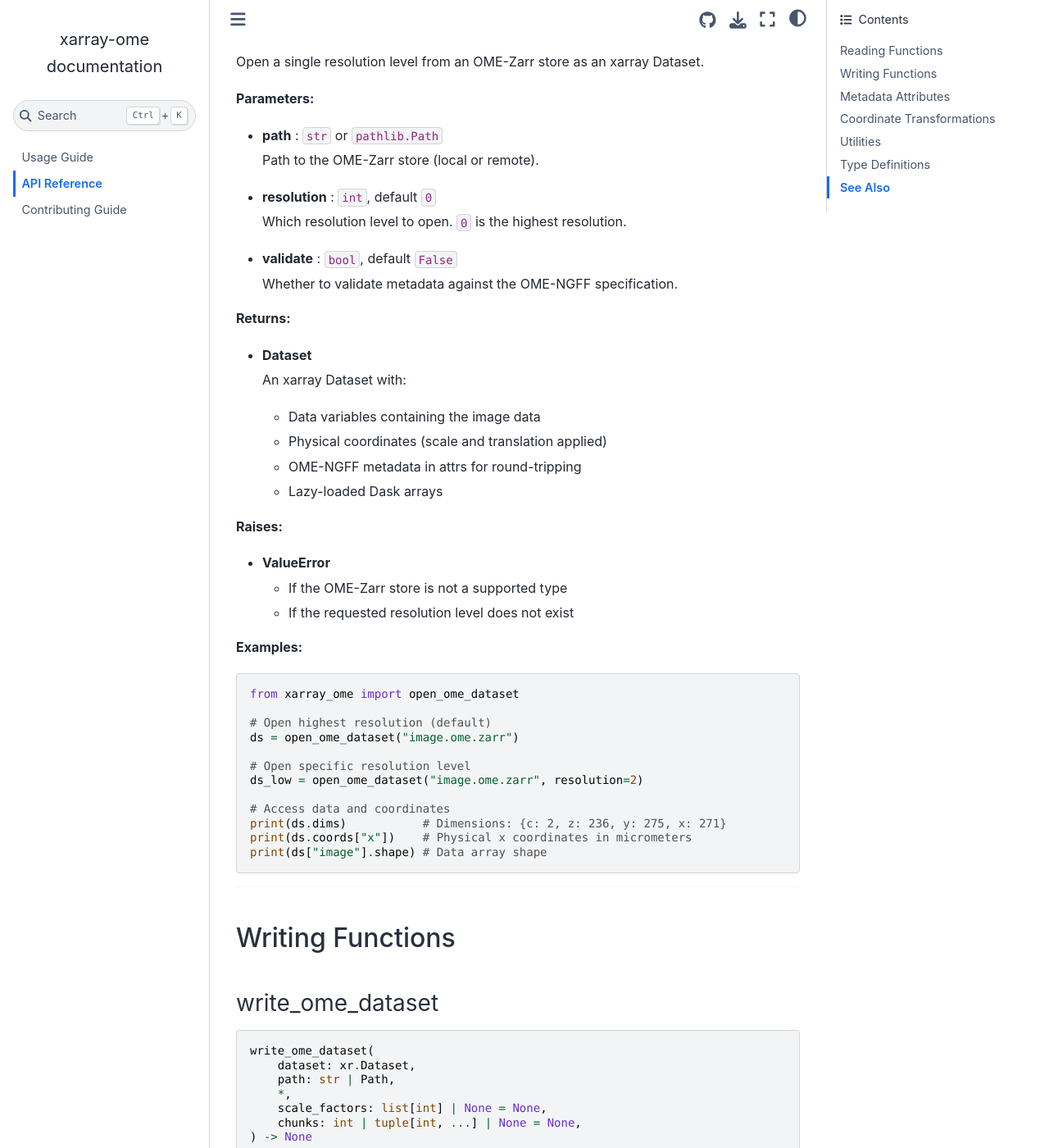
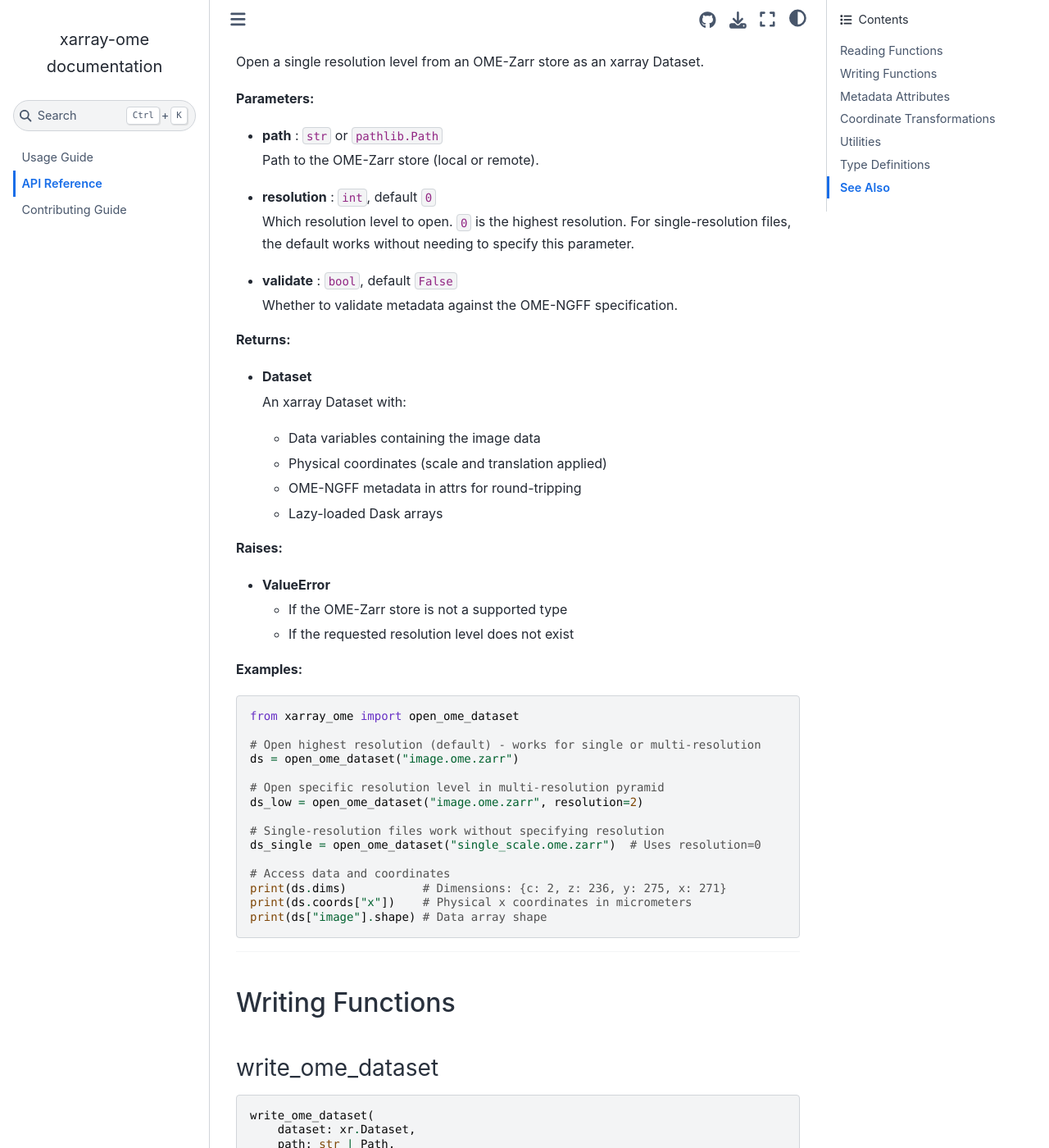
Before and after one commit to ianhi/xarray-ome, a Sphinx documentation site: the page built from docs/api.md, in a window 1280 px wide and 1400 px high, scrolled down 1568 px. Shown: the whole window at 82% size. Built offline with Sphinx 7.4.7 and the Sphinx Book theme 1.1.4, drawn with Linux system fonts in a browser that asks for light colours.

Commit message:
Document single-resolution file support and ignore _version.py
Documentation Updates:
- docs/api.md: Clarify that resolution=0 default works for single-resolution
  files, add example showing single-resolution usage
- docs/usage.md: Add example of opening single-resolution files with backend

.gitignore Updates:
- Add */_version.py pattern to ignore hatch-vcs generated version files

Single-resolution OME-Zarr files work seamlessly without specifying
the resolution parameter - the default resolution=0 automatically
opens the only available scale level.

🤖 Generated with [Claude Code](https://claude.com/claude-code)

Co-Authored-By: Claude <noreply@anthropic.com>

````diff
--- a/docs/api.md
+++ b/docs/api.md
@@ -80,7 +80,7 @@ Open a single resolution level from an OME-Zarr store as an xarray Dataset.
 
 - **resolution** : `int`, default `0`
 
-  Which resolution level to open. `0` is the highest resolution.
+  Which resolution level to open. `0` is the highest resolution. For single-resolution files, the default works without needing to specify this parameter.
 
 - **validate** : `bool`, default `False`
 
@@ -108,11 +108,14 @@ Open a single resolution level from an OME-Zarr store as an xarray Dataset.
 ```python
 from xarray_ome import open_ome_dataset
 
-# Open highest resolution (default)
+# Open highest resolution (default) - works for single or multi-resolution
 ds = open_ome_dataset("image.ome.zarr")
 
-# Open specific resolution level
+# Open specific resolution level in multi-resolution pyramid
 ds_low = open_ome_dataset("image.ome.zarr", resolution=2)
+
+# Single-resolution files work without specifying resolution
+ds_single = open_ome_dataset("single_scale.ome.zarr")  # Uses resolution=0
 
 # Access data and coordinates
 print(ds.dims)           # Dimensions: {c: 2, z: 236, y: 275, x: 271}
````
Also changed, not shown: docs/usage.md (+5 -2 lines), 1 other file.
